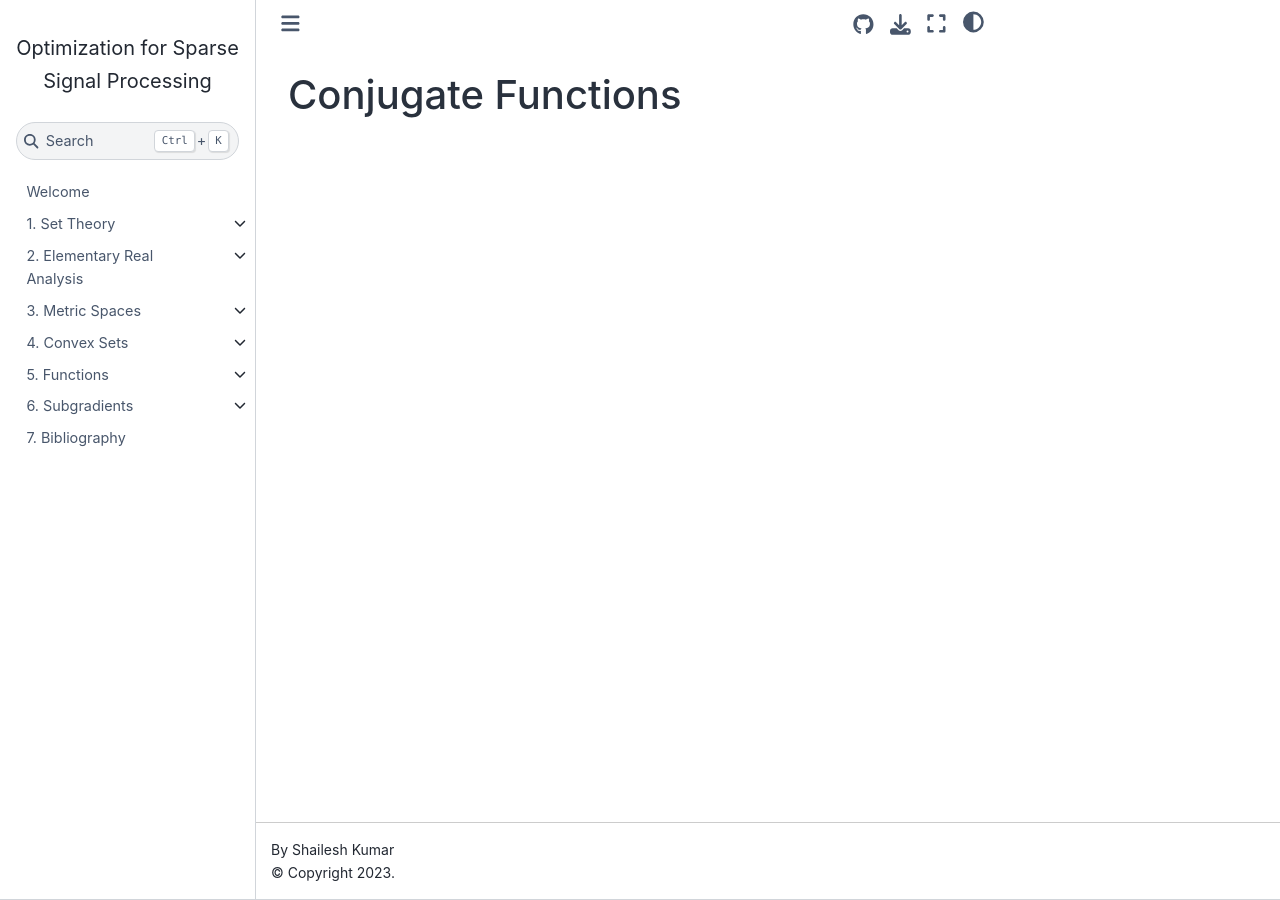
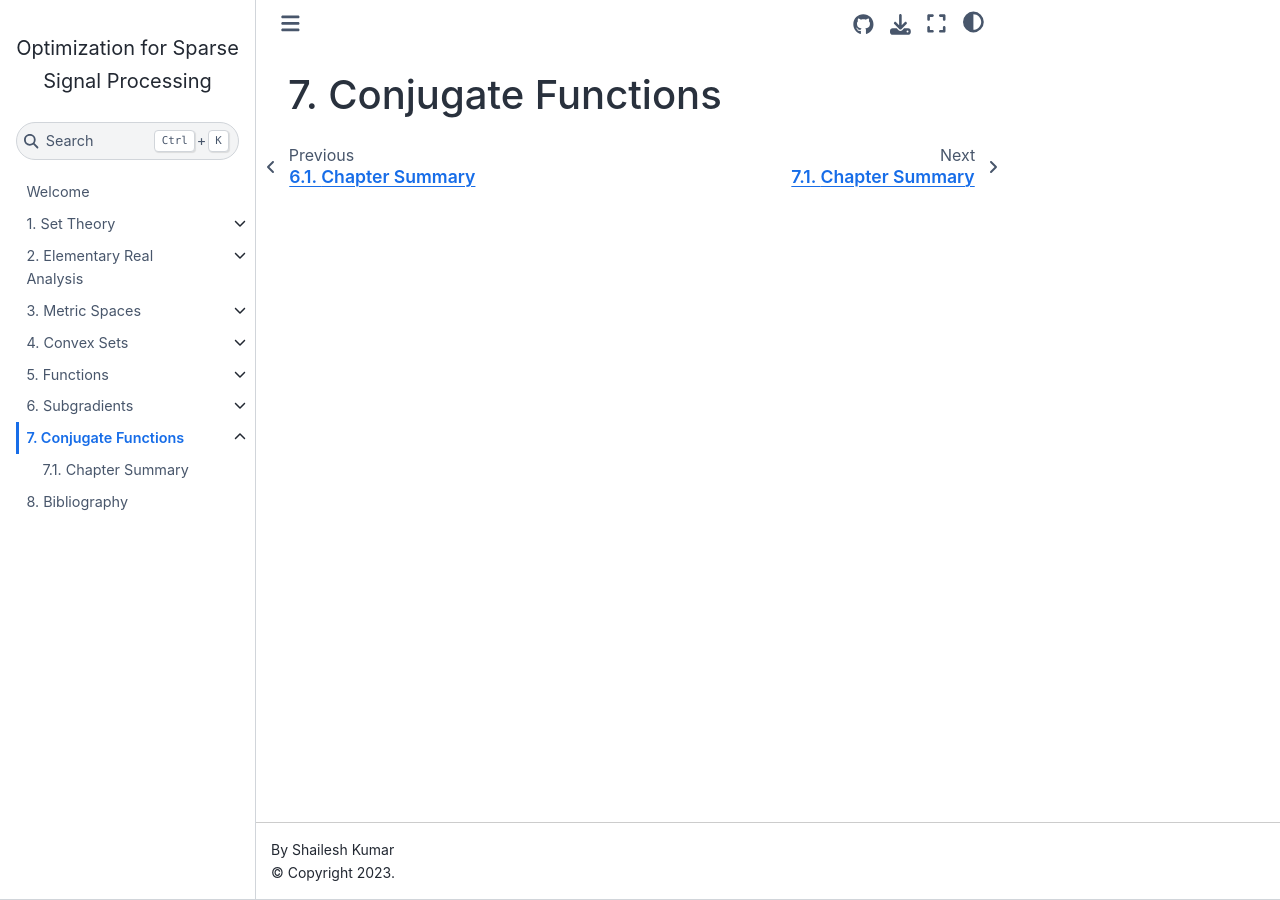
Before and after one commit to shailesh1729/tisp, a Jupyter Book: the page built from book/conjugate_functions/chapter.md, in a window 1280 px wide. Built offline with Jupyter Book 1.0.4 settings and Sphinx 7.4.7 and the Sphinx Book theme 1.1.4, drawn with Linux system fonts in a browser that asks for light colours.

Commit message:
toc updates

```diff
--- a/book/_toc.yml
+++ b/book/_toc.yml
@@ -16,6 +16,7 @@ chapters:
 - file: basic_real_analysis/chapter
   sections:
     - file: basic_real_analysis/real_line
+    - file: basic_real_analysis/erl
 - file: metric_spaces/chapter
   sections:
     - file: metric_spaces/intro
@@ -41,4 +42,7 @@ chapters:
 - file: subgradients/chapter
   sections:
       - file: subgradients/summary
+- file: conjugate_functions/chapter
+  sections:
+      - file: conjugate_functions/summary
 - file: bib
```
